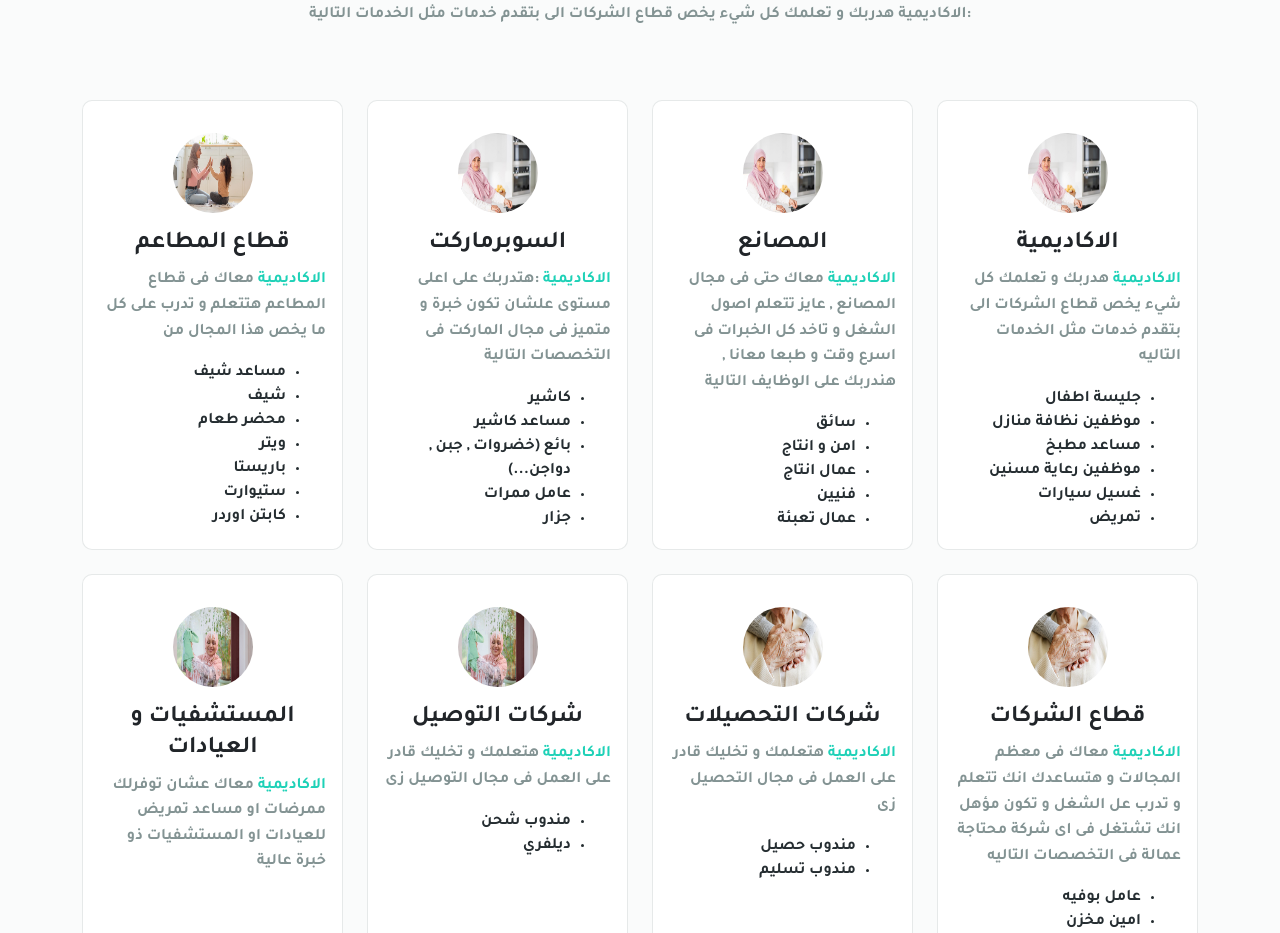
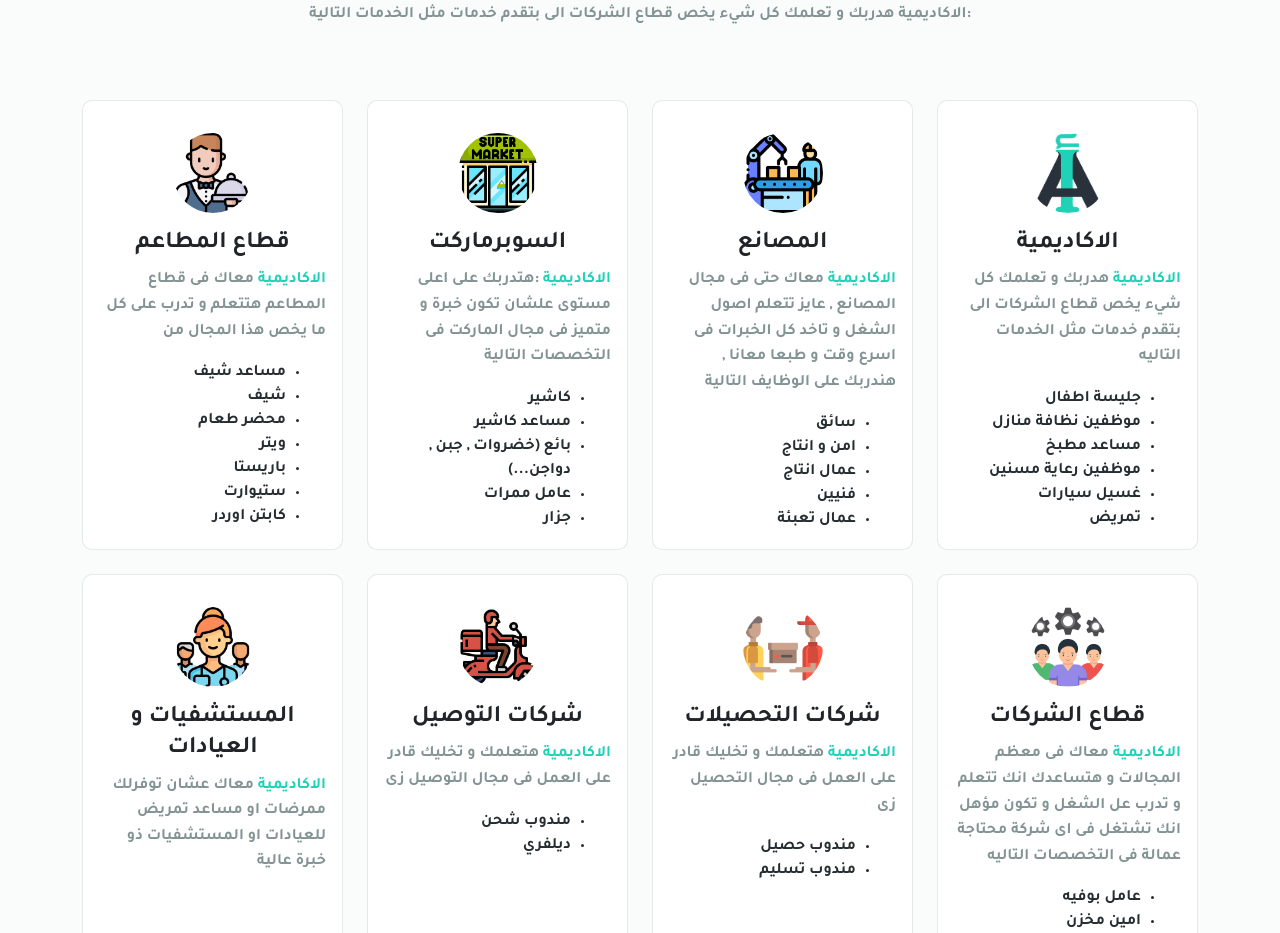
Before and after one commit to 30omda/the-academy, a plain HTML site: page index.html in a window 1280 px wide. Shown: the part 812-1745 px from the top of the page. Drawn offline with Linux system fonts and the light colour scheme.

Commit message:
add photo in cards

```diff
--- a/index.html
+++ b/index.html
@@ -138,7 +138,7 @@ height="0" width="0" style="display:none;visibility:hidden"></iframe></noscript>
                     <div class="card-body">
                         <div class="box">
                             <div class="flex-shrink-0 my-3 img-card">
-                                <img src="images/cooking.jpeg" height="80" width="80">
+                                <img src="./images/mini-logo-dark.png" height="80" width="80">
                             </div>
                             <h4>الاكاديمية</h4>
                             <p>
@@ -164,7 +164,7 @@ height="0" width="0" style="display:none;visibility:hidden"></iframe></noscript>
                     <div class="card-body">
                         <div class="box">
                             <div class="flex-shrink-0 my-3">
-                                <img src="images/cooking.jpeg" height="80" width="80">
+                                <img src="./images/02factory.png" height="80" width="80">
                             </div>
                             <h4>المصانع</h4>
                             <p>
@@ -191,7 +191,7 @@ height="0" width="0" style="display:none;visibility:hidden"></iframe></noscript>
                     <div class="card-body">
                         <div class="box">
                             <div class="flex-shrink-0 my-3">
-                                <img src="images/cooking.jpeg" height="80" width="80">
+                                <img src="./images/03supermarket.png" height="80" width="80">
                             </div>
                             <h4>السوبرماركت</h4>
                             <p>
@@ -217,7 +217,7 @@ height="0" width="0" style="display:none;visibility:hidden"></iframe></noscript>
                     <div class="card-body">
                         <div class="box">
                             <div class="flex-shrink-0 my-3">
-                                <img src="images/baby-sitting.jpeg" height="80" width="80">
+                                <img src="./images/04resturant.png" height="80" width="80">
                             </div>
                             <h4>قطاع المطاعم</h4>
                             <p>
@@ -244,7 +244,7 @@ height="0" width="0" style="display:none;visibility:hidden"></iframe></noscript>
                     <div class="card-body">
                         <div class="box">
                             <div class="flex-shrink-0 my-3">
-                                <img src="images/elder-care.jpeg" height="80" width="80">
+                                <img src="./images/05companies.png" height="80" width="80">
                             </div>
                             <h4>قطاع الشركات</h4>
                             <p>
@@ -269,7 +269,7 @@ height="0" width="0" style="display:none;visibility:hidden"></iframe></noscript>
                     <div class="card-body">
                         <div class="box">
                             <div class="flex-shrink-0 my-3">
-                                <img src="images/elder-care.jpeg" height="80" width="80">
+                                <img src="./images/06collection.png" height="80" width="80">
                             </div>
                             <h4> شركات التحصيلات</h4>
                             <p>
@@ -291,7 +291,7 @@ height="0" width="0" style="display:none;visibility:hidden"></iframe></noscript>
                     <div class="card-body">
                         <div class="box">
                             <div class="flex-shrink-0 my-3">
-                                <img src="images/cleaning.jpeg" height="80" width="80">
+                                <img src="images/07delivery.png" height="80" width="80">
                             </div>
                             <h4>شركات التوصيل</h4>
                             <p>
@@ -313,7 +313,7 @@ height="0" width="0" style="display:none;visibility:hidden"></iframe></noscript>
                     <div class="card-body">
                         <div class="box">
                             <div class="flex-shrink-0 my-3">
-                                <img src="images/cleaning.jpeg" height="80" width="80">
+                                <img src="./images/08hospital.png" height="80" width="80">
                             </div>
                             <h4>المستشفيات و العيادات</h4>
                             <p>
```
Also changed, not shown: images/01academy.png (added), images/02factory.png (added), images/03supermarket.png (added), images/04resturant.png (added), images/05companies.png (added), images/06collection.png (added), images/07delivery.png (added), images/08hospital.png (added), images/baby-cropped.jpg (deleted), images/baby-sitting.jpeg (deleted), images/cleaning.jpeg (deleted), images/cooking.jpeg (deleted), images/elder-care.jpeg (deleted), images/elder-cropped.jpg (deleted), 2 more files.
